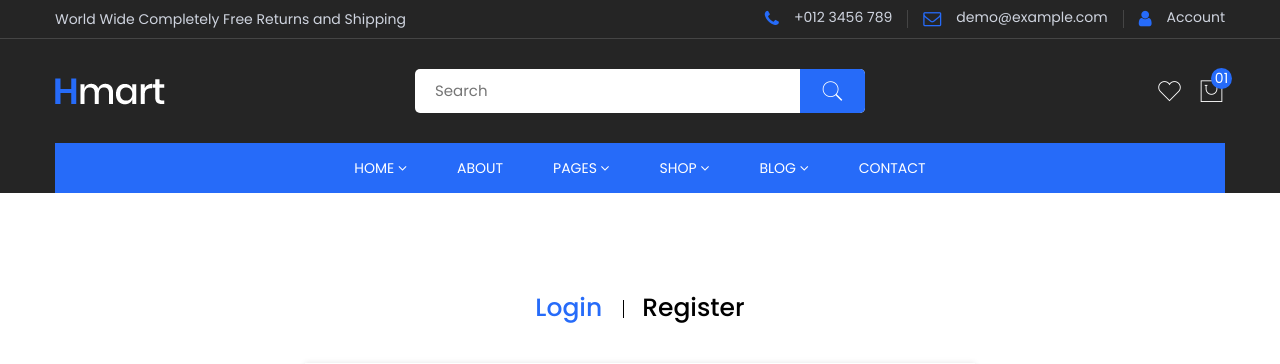
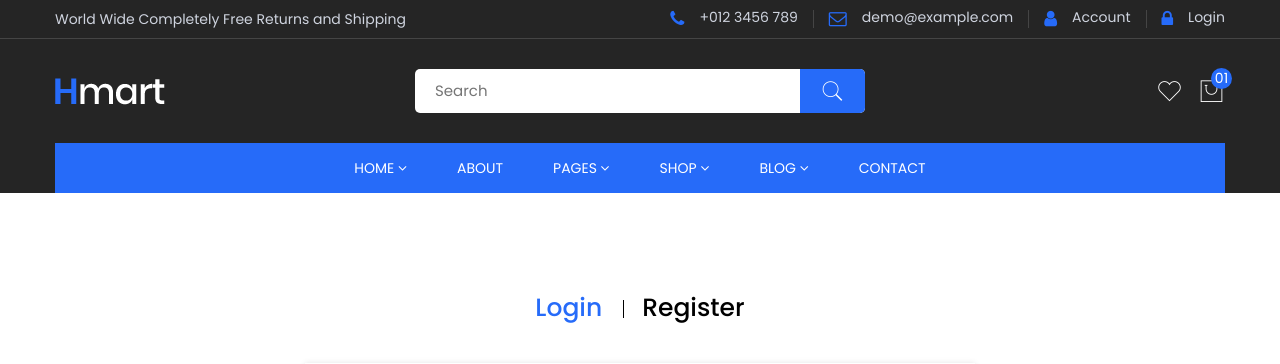
Before and after one commit to mayank-in2it/mayu_shop, a Django app: page /register/ in a window 1280 px wide. Shown: the top 364 px of the page. Run offline with Django 4.2, Linux system fonts and the light colour scheme; parts of the project's set-up code (start-up, migrations or seed data) failed here and were passed over; some libraries are stand-ins or nearby versions; some web fonts are replaced.

Commit message:
[ADD] Login Page and login Logout

```diff
--- a/shopping/urls.py
+++ b/shopping/urls.py
@@ -32,7 +32,8 @@ urlpatterns = [
     path('contact/', views.Contact_Page, name='contact'),
 
     path('register/',views.HandleRegister, name='register'),
-    # path('authentication/',views.AUTH, name='auth'),
+    path('login/',views.HandleLogin, name='login'),
+    path('logout/',views.HandleLogout, name='logout'),
 
 
 ] + static(settings.MEDIA_URL,document_root=settings.MEDIA_ROOT)
--- a/shopping/views.py
+++ b/shopping/views.py
@@ -3,7 +3,9 @@ from store_app.models import Product, Categories, Filter_Price, Color, Brand,Con
 from django.conf import settings
 from django.core.mail import send_mail
 from django.contrib.auth.models import User
-from django.contrib import messages
+# from django.contrib import messages
+from django.contrib.auth import authenticate, login, logout
+
 
 
 
@@ -132,23 +134,6 @@ def Contact_Page(request):
 # def AUTH(request):
 #     return render(request,'Registration/auth.html')
 
-# def HandleRegister(request):
-#     if request.method == 'POST':
-#         username = request.POST.get('username')
-#         first_name = request.POST.get('first_name')
-#         last_name = request.POST.get('last_name')
-#         email = request.POST.get('email')
-#         pass1 = request.POST.get('pass1')
-#         pass2 = request.POST.get('pass2')
-
-
-#         customer = User.objects.create_user(username, email, pass1)
-#         customer.first_name = first_name
-#         customer.last_name = last_name
-#         customer.save()
-#         return redirect('index')
-
-#     return render(request,'Registration/auth.html')
 
 
 
@@ -166,5 +151,26 @@ def HandleRegister(request):
         customer.first_name = first_name
         customer.last_name = last_name
         customer.save()
-        return redirect('index')
+        return redirect('register')
     return render(request,'Registration/auth.html')
+
+
+def HandleLogin(request):
+    if request.method =="POST":
+        username = request.POST.get('username')
+        password = request.POST.get('password')
+
+        user = authenticate(username = username, password = password)
+        if user is not None:
+            login(request, user)
+            return redirect('index')
+        else:
+            return redirect('login')
+
+    return render(request,'Registration/auth.html')
+
+
+def HandleLogout(request):
+    logout(request)
+    # return redirect('index')
+    return render(request,'main/index.html')
--- a/templates/Registration/auth.html
+++ b/templates/Registration/auth.html
@@ -20,9 +20,10 @@
                                 <div id="lg1" class="tab-pane active">
                                     <div class="login-form-container">
                                         <div class="login-register-form">
-                                            <form action="#" method="post">
-                                                <input type="text" name="user-name" placeholder="Username" />
-                                                <input type="password" name="user-password" placeholder="Password" />
+                                            <form action="{% url 'login' %}" method="post">
+                                                {% csrf_token %}
+                                                <input type="text" name="username" placeholder="Username" />
+                                                <input type="password" name="password" placeholder="Password" />
                                                 <div class="button-box">
                                                     <div class="login-toggle-btn">
                                                         <input type="checkbox" />
--- a/templates/main/base.html
+++ b/templates/main/base.html
@@ -51,7 +51,12 @@
                                 <li><a href="tel:0123456789"><i class="fa fa-phone"></i> +012 3456 789</a></li>
                                 <li><a href="mailto:demo@example.com"><i class="fa fa-envelope-o"></i> demo@example.com</a>
                                 </li>
-                                <li><a href="my-account.html"><i class="fa fa-user"></i> Account</a></li>
+                                <li><a href="#"><i class="fa fa-user"></i> Account</a></li>
+                                {% if user.is_authenticated %}
+                                <li><a href="{% url 'logout' %}"><i class="fa fa-unlock"></i>Logout</a></li>
+                                {% else %}
+                                <li><a href="{% url 'login' %}"><i class="fa fa-lock"></i>Login</a></li>
+                                {% endif %}
                             </ul>
                         </div>
                     </div>
@@ -394,7 +399,12 @@
             <ul>
                 <li><a href="tel:0123456789"><i class="fa fa-phone"></i> +012 3456 789</a></li>
                 <li><a href="mailto:demo@example.com"><i class="fa fa-envelope-o"></i> demo@example.com</a></li>
-                <li><a href="my-account.html"><i class="fa fa-user"></i> Account</a></li>
+                <li><a href="#"><i class="fa fa-user"></i> Account</a></li>
+                {% if user.is_authenticated %}
+                <li><a href="{% url 'logout' %}"><i class="fa fa-unlock"></i>Logout</a></li>
+                {% else %}
+                <li><a href="{% url 'login' %}"><i class="fa fa-lock"></i>Login</a></li>
+                {% endif %}
             </ul>
         </div>
         <div class="inner customScroll">
@@ -431,7 +441,7 @@
                             <li>
                                 <a href="#"><span class="menu-text">Related Shop Page</span></a>
                                 <ul class="sub-menu">
-                                    <li><a href="my-account.html">Account Page</a></li>
+                                    <li><a href="{% url 'register' %}">Account Page</a></li>
                                     <li><a href="login.html">Login & Register Page</a></li>
                                     <li><a href="empty-cart.html">Empty Cart Page</a></li>
                                     <li><a href="thank-you-page.html">Thank You Page</a></li>
```
Also changed, not shown: Product_images/img/samsung1_ingbtJ0.jpg (added), Product_images/img/samsung1_sZucXQe.jpg (added), Product_images/img/samsung2_VDWrTxY.jpg (added), Product_images/img/samsung3_O3NAiBn.jpg (added), Product_images/img/samsung4_ST9NbJ3.jpg (added), Product_images/img/samsung5.jpg (added), db.sqlite3.
